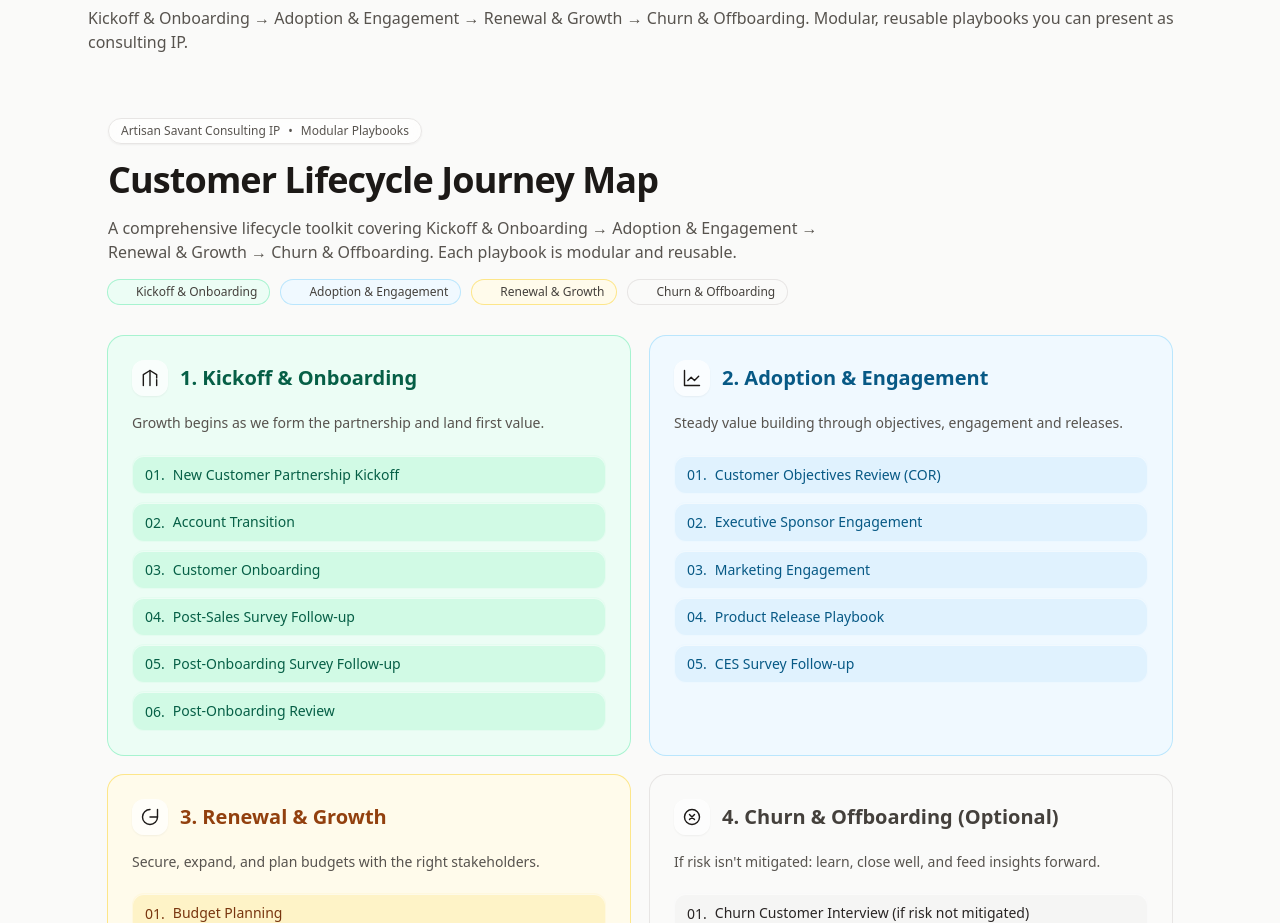
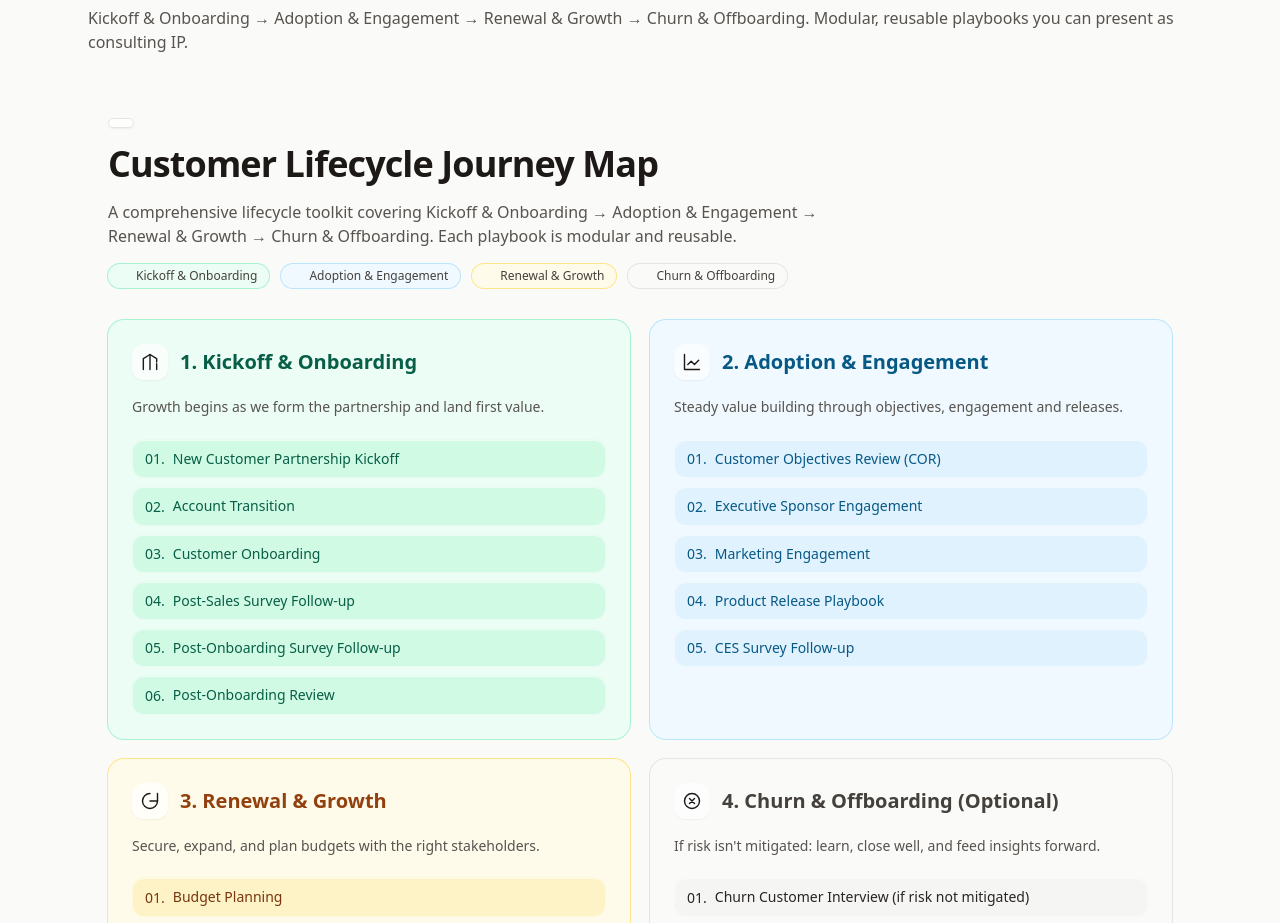
Before and after one commit to sandraovjones-sudo/Sandra-Oviawe-CSM, a React (Vite) app: page / in a window 1280 px wide. Shown: the part 1325-2248 px from the top of the page. Built offline with nearby package versions, Linux system fonts and the light colour scheme.

Commit message:
Update CustomerLifecycleTimeline.jsx

```diff
--- a/src/components/CustomerLifecycleTimeline.jsx
+++ b/src/components/CustomerLifecycleTimeline.jsx
@@ -225,9 +225,6 @@ export default function CustomerLifecycleTimeline() {
     <div className="mx-auto max-w-6xl px-5 py-10 font-sans">
       <header className="mb-8 flex flex-col gap-4">
         <div className="inline-flex items-center gap-2 self-start rounded-full border border-stone-200 bg-white/70 px-3 py-1 text-xs text-stone-600 shadow-sm backdrop-blur">
-          <span>Artisan Savant Consulting IP</span>
-          <span aria-hidden>•</span>
-          <span>Modular Playbooks</span>
         </div>
         <h1 className="text-3xl md:text-4xl font-bold tracking-tight text-stone-900">
           Customer Lifecycle Journey Map
```
